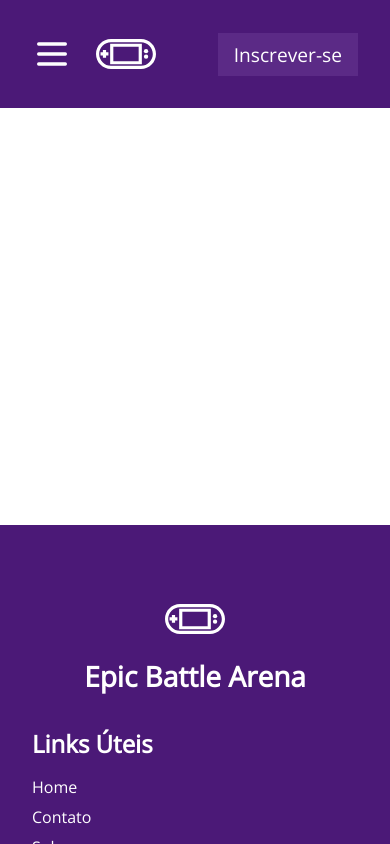
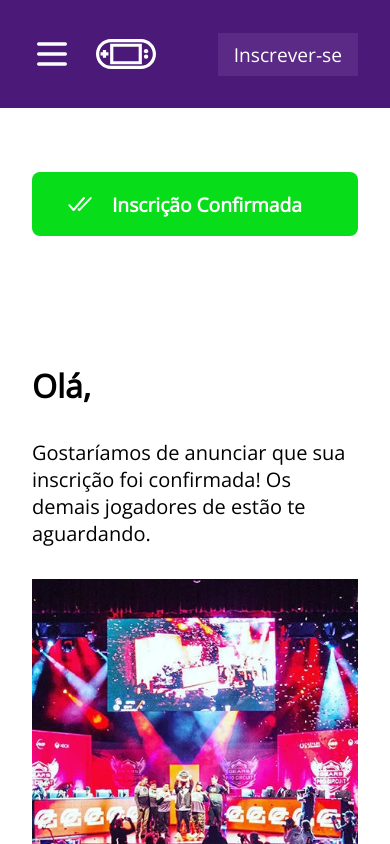
Before and after one commit to lucasNBS/trilha-front-2, a React (Vite) app: page /inscricao in a window 390 px wide. Shown: the top 844 px of the page. Built offline with nearby package versions, Linux system fonts and the light colour scheme; the HTML template or start-up script is replaced by a standard one.

Commit message:
Confirm subscription page layout and responsiveness

```diff
--- a/src/components/atoms/Router/index.tsx
+++ b/src/components/atoms/Router/index.tsx
@@ -1,11 +1,12 @@
 import { Route, Routes } from "react-router-dom";
 import Home from "src/pages/home";
+import Inscricao from "src/pages/inscricao";
 
 export default function Router() {
   return (
     <Routes>
       <Route path="/" element={<Home />} />
-      <Route path="/inscricao" element={null} />
+      <Route path="/inscricao" element={<Inscricao />} />
     </Routes>
   )
 }
--- /dev/null
+++ b/src/components/atoms/SubscriptionStatus/index.tsx
@@ -0,0 +1,13 @@
+import check from "public/images/check.svg"
+import { Image, SubscriptionStatusContainer, SubscriptionStatusContainerTitle } from "./style"
+
+export default function SubscriptionStatus() {
+  return (
+    <SubscriptionStatusContainer>
+      <Image src={check} alt="Ícone de confirmação de inscrição" />
+      <SubscriptionStatusContainerTitle>
+        Inscrição Confirmada
+      </SubscriptionStatusContainerTitle>
+    </SubscriptionStatusContainer>
+  )
+}
--- /dev/null
+++ b/src/components/atoms/SubscriptionStatus/style.ts
@@ -0,0 +1,53 @@
+import styled from "styled-components"
+
+export const SubscriptionStatusContainer = styled.div`
+  background-color: ${({ theme }) => theme.colors.success};
+  width: 100%;
+  max-width: 1200px;
+  padding: 1rem 2rem;
+  margin-top: 4rem;
+  border-radius: 8px;
+  display: flex;
+  justify-content: flex-start;
+  align-items: center;
+  gap: 2rem;
+
+  @media screen and (max-width: 1200px) {
+    width: calc(100% - 4rem);
+    margin: 4rem 2rem 0;
+  }
+
+  @media screen and (max-width: 550px) {
+    gap: 1rem;
+  }
+`
+
+export const Image = styled.img`
+  width: 64px;
+  height: 64px;
+
+  @media screen and (max-width: 768px) {
+    width: 48px;
+    height: 48px;
+  }
+
+  @media screen and (max-width: 414px) {
+    width: 32px;
+    height: 32px;
+  }
+`
+
+export const SubscriptionStatusContainerTitle = styled.h2`
+  text-align: center;
+  font-size: 2rem;
+  font-weight: bold;
+  color: #fff;
+
+  @media screen and (max-width: 768px) {
+    font-size: 1.5rem;
+  }
+
+  @media screen and (max-width: 414px) {
+    font-size: 1.2rem;
+  }
+`
--- a/src/components/molecules/Form/index.tsx
+++ b/src/components/molecules/Form/index.tsx
@@ -75,16 +75,25 @@ export default function Form() {
     register,
     handleSubmit,
     reset,
+    getValues,
     formState: { errors }
   } = useForm({
     resolver: yupResolver(formSchema)
   })
-  const { isSubscribed, setIsSubscribed, setIsVisible } = useContext(SubscriptionProvider)
+  const {
+    isSubscribed,
+    setIsSubscribed,
+    setIsVisible,
+    setData
+  } = useContext(SubscriptionProvider)
 
   function submit() {
     setIsVisible(true)
 
     if (!isSubscribed) {
+      const { name, gameOption } = getValues()
+
+      setData({ name, gameOption })
       setTimeout(() => {
         setIsSubscribed(true)
       }, 5000)
--- a/src/components/molecules/Navbar/index.tsx
+++ b/src/components/molecules/Navbar/index.tsx
@@ -12,6 +12,9 @@ export default function Navbar({ type }: NavbarProps) {
       <LinksList type={type}>
         <ListItem className="home-link">
           <Link to="/">Home</Link>
+        </ListItem>
+        <ListItem>
+          <Link to="/inscricao">Inscrição</Link>
         </ListItem>
         <ListItem>
           <Link to="/#">Contato</Link>
--- /dev/null
+++ b/src/components/molecules/SubscriptionSection/index.tsx
@@ -0,0 +1,26 @@
+import event from "public/images/event.webp"
+import { useContext } from "react"
+import { SubscriptionProvider } from "src/contexts/SubscriptionContext"
+import {
+  SubscriptionSectionContainer,
+  SubscriptionSectionContainerTitle,
+  SubscriptionSectionContainerText,
+  Image
+} from "./style"
+
+export default function SubscriptionSection() {
+  const { data } = useContext(SubscriptionProvider)
+
+  return (
+    <SubscriptionSectionContainer>
+      <SubscriptionSectionContainerTitle>
+        Olá, {data.name}
+      </SubscriptionSectionContainerTitle>
+      <SubscriptionSectionContainerText>
+        Gostaríamos de anunciar que sua inscrição foi confirmada! Os demais jogadores de
+        {" "}{data.gameOption} estão te aguardando.
+      </SubscriptionSectionContainerText>
+      <Image src={event} alt="Imagem de um campeonato de jogos eletrônicos" />
+    </SubscriptionSectionContainer>
+  )
+}
--- /dev/null
+++ b/src/components/molecules/SubscriptionSection/style.ts
@@ -0,0 +1,43 @@
+import styled from "styled-components"
+
+export const SubscriptionSectionContainer = styled.section`
+  width: 100%;
+  max-width: 1200px;
+  display: flex;
+  flex-direction: column;
+  align-items: flex-start;
+  gap: 4rem;
+
+  @media screen and (max-width: 1200px) {
+    padding: 0 2rem;
+  }
+
+  @media screen and (max-width: 768px) {
+    gap: 2rem;
+  }
+`
+
+export const SubscriptionSectionContainerTitle = styled.h2`
+  font-size: 2rem;
+  font-weight: bold;
+`
+
+export const SubscriptionSectionContainerText = styled.p`
+  font-size: 1.5rem;
+  font-weight: lighter;
+
+  @media screen and (max-width: 768px) {
+    font-size: 1.25rem;
+  }
+`
+
+export const Image = styled.img`
+  width: 100%;
+  height: 400px;
+  object-fit: cover;
+  transition: 200ms ease-in;
+
+  &:hover {
+    transform: scale(1.025);
+  }
+`
--- a/src/contexts/SubscriptionContext.tsx
+++ b/src/contexts/SubscriptionContext.tsx
@@ -1,10 +1,24 @@
-import { Dispatch, ReactNode, SetStateAction, createContext, useEffect, useState } from "react"
+import {
+  Dispatch,
+  ReactNode,
+  SetStateAction,
+  createContext,
+  useEffect,
+  useState
+} from "react"
+
+type DataType = {
+  name: string,
+  gameOption: string
+}
 
 type SubscriptionProviderType = {
   isSubscribed: boolean,
-  setIsSubscribed: Dispatch<SetStateAction<boolean>>
+  setIsSubscribed: Dispatch<SetStateAction<boolean>>,
   isVisible: boolean,
-  setIsVisible: Dispatch<SetStateAction<boolean>>
+  setIsVisible: Dispatch<SetStateAction<boolean>>,
+  data: DataType,
+  setData: Dispatch<SetStateAction<DataType>>
 }
 
 export const SubscriptionProvider = createContext<SubscriptionProviderType>({
@@ -12,6 +26,8 @@ export const SubscriptionProvider = createContext<SubscriptionProviderType>({
   setIsSubscribed: (pre: SetStateAction<boolean>) => { },
   isVisible: false,
   setIsVisible: (pre: SetStateAction<boolean>) => { },
+  data: {} as DataType,
+  setData: (pre: SetStateAction<DataType>) => { },
 })
 
 type SubscriptionContextProps = {
@@ -25,6 +41,7 @@ export default function SubscriptionContext({ children }: SubscriptionContextPro
   const [isSubscribed, setIsSubscribed] = useState<boolean>(
     JSON.parse(storage ? storage : "false")
   )
+  const [data, setData] = useState<DataType>({} as DataType)
 
   useEffect(() => {
     sessionStorage.setItem("isSubscribed", JSON.stringify(isSubscribed))
@@ -40,7 +57,14 @@ export default function SubscriptionContext({ children }: SubscriptionContextPro
 
   return (
     <SubscriptionProvider.Provider
-      value={{ isSubscribed, setIsSubscribed, isVisible, setIsVisible }}
+      value={{
+        isSubscribed,
+        setIsSubscribed,
+        isVisible,
+        setIsVisible,
+        data,
+        setData
+      }}
     >
       {children}
     </SubscriptionProvider.Provider>
--- a/src/contexts/ThemeContext.tsx
+++ b/src/contexts/ThemeContext.tsx
@@ -7,7 +7,7 @@ export const theme: ThemeType = {
     primary: "#4b1977",
     secondary: "#5B2A86",
     hover: "#3f1069",
-    success: "#AF0",
+    success: "#07dd19",
     error: "#f00"
   }
 }
--- a/src/pages/home/index.tsx
+++ b/src/pages/home/index.tsx
@@ -7,6 +7,7 @@ import chess from "public/images/chess.jpg"
 import DetailsSection from "src/components/molecules/DetailsSection"
 import CallSection from "src/components/organisms/CallSection"
 import SubscriptionPopUp from "src/components/atoms/SubscriptionPopUp"
+import goToScrollPosition from "src/utils/goToScrollPosition"
 
 const detailsArray = [
   {
@@ -30,6 +31,8 @@ const detailsArray = [
 ]
 
 export default function Home() {
+  goToScrollPosition(0)
+
   return (
     <>
       <SubscriptionPopUp />
--- /dev/null
+++ b/src/pages/inscricao/index.tsx
@@ -0,0 +1,14 @@
+import SubscriptionStatus from "src/components/atoms/SubscriptionStatus";
+import SubscriptionSection from "src/components/molecules/SubscriptionSection";
+import goToScrollPosition from "src/utils/goToScrollPosition";
+
+export default function Inscricao() {
+  goToScrollPosition(0)
+
+  return (
+    <>
+      <SubscriptionStatus />
+      <SubscriptionSection />
+    </>
+  )
+}
--- /dev/null
+++ b/src/utils/goToScrollPosition.ts
@@ -0,0 +1,3 @@
+export default function goToScrollPosition(scroll: number) {
+  window.scrollTo({ top: scroll })
+}
```
Also changed, not shown: public/images/event.webp (added).
